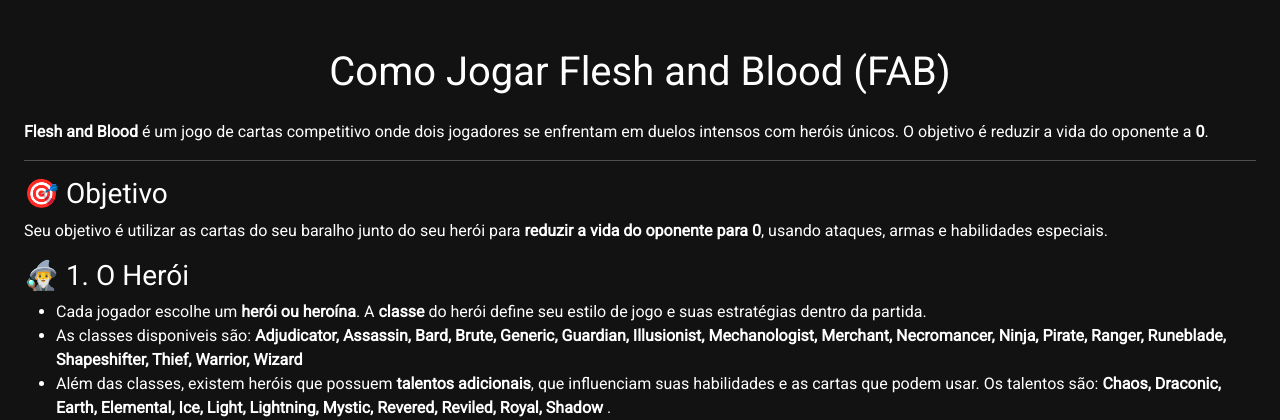
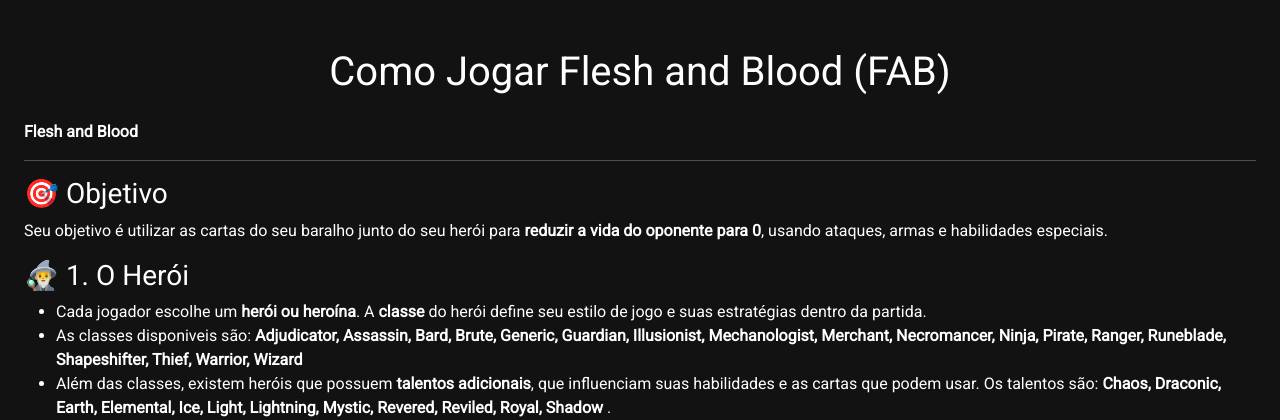
Before and after one commit to robertzimmi/13dominate, a Flask app: page /aprender in a window 1280 px wide. Shown: the part 68-488 px from the top of the page. Run offline with Flask 3, Linux system fonts and the light colour scheme; some libraries are stand-ins or nearby versions.

Commit message:
Update aprender.html

```diff
--- a/templates/aprender.html
+++ b/templates/aprender.html
@@ -6,7 +6,7 @@
 <div class="container mt-4">
   <h1 class="mb-4 text-center">Como Jogar Flesh and Blood (FAB)</h1>
 
-  <p><strong>Flesh and Blood</strong> é um jogo de cartas competitivo onde dois jogadores se enfrentam em duelos intensos com heróis únicos. O objetivo é reduzir a vida do oponente a <strong>0</strong>.</p>
+  <p><strong>Flesh and Blood</strong></p>
 
   <hr>
 
```
